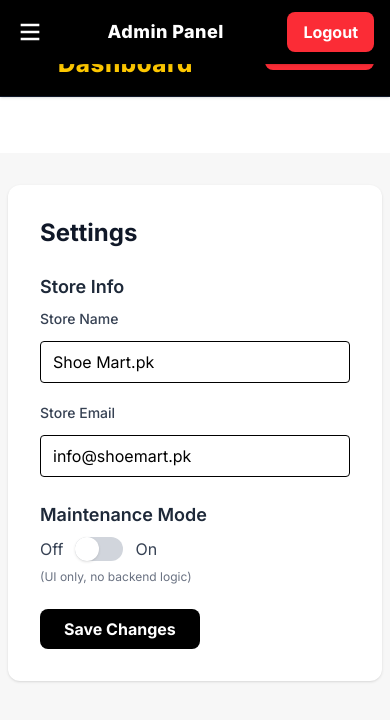
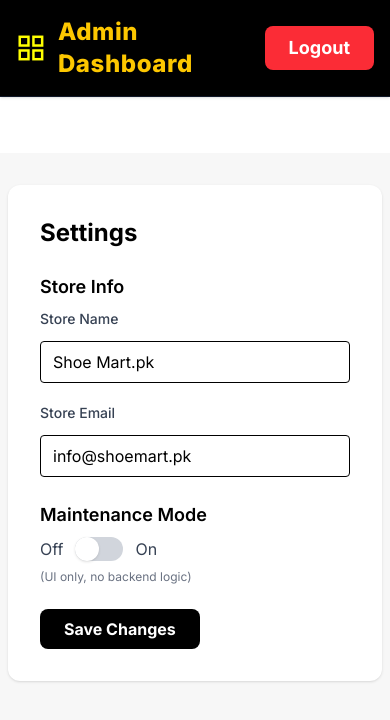
Before and after one commit to waqasahmad18/Shoe-Mart.pk, a Next.js app: page /admin/settings in a window 390 px wide. Shown: the top 720 px of the page. Built offline with nearby package versions, Linux system fonts and the light colour scheme.

Commit message:
UI: Make all admin dashboard tab content headings dark black and bold for mobile visibility

```diff
--- a/src/app/admin/inventory/page.tsx
+++ b/src/app/admin/inventory/page.tsx
@@ -52,7 +52,7 @@ export default function AdminInventoryPage() {
 
   return (
     <div>
-      <h1 className="text-2xl font-bold text-gray-900 mb-8">Inventory</h1>
+      <h1 className="text-2xl font-bold text-black mb-8">Inventory</h1>
       <div className="overflow-x-auto w-full">
         <table className="min-w-full bg-white rounded-xl shadow text-sm md:text-base">
           <thead>
--- a/src/app/admin/layout.tsx
+++ b/src/app/admin/layout.tsx
@@ -53,19 +53,11 @@ export default function AdminLayout({ children }: { children: React.ReactNode })
               onClick={() => setSidebarOpen(false)}
             >
               <span>{link.icon}</span>
-              <span>{link.name}</span>
+              <span className="text-white font-semibold">{link.name}</span>
             </Link>
           ))}
         </nav>
       </aside>
-      {/* Mobile Top Bar */}
-      <div className="md:hidden fixed top-0 left-0 right-0 z-40 bg-black text-white flex items-center justify-between px-4 py-3 shadow">
-        <button onClick={() => setSidebarOpen(true)} className="focus:outline-none">
-          <svg width="28" height="28" fill="none" stroke="currentColor" strokeWidth="2" viewBox="0 0 24 24"><path d="M4 6h16M4 12h16M4 18h16"/></svg>
-        </button>
-        <div className="text-lg font-extrabold tracking-wide">Admin Panel</div>
-        <button onClick={handleLogout} className="bg-red-500 hover:bg-red-600 text-white font-bold px-4 py-2 rounded-lg transition-all">Logout</button>
-      </div>
       {/* Main Content */}
       <div className="flex-1 flex flex-col min-h-screen bg-[#f7f7f7] mt-14 md:mt-0">
         {/* Remove custom admin top bar's logout button, NavbarDashboard handles it */}
--- a/src/app/admin/orders/page.tsx
+++ b/src/app/admin/orders/page.tsx
@@ -64,7 +64,7 @@ export default function AdminOrdersPage() {
 
   return (
     <div className="w-full p-2 md:p-8">
-      <h1 className="text-2xl font-bold mb-6 text-gray-900">Orders</h1>
+      <h1 className="text-2xl font-bold text-black mb-6">Orders</h1>
       {loading ? (
         <div>Loading orders...</div>
       ) : orders.length === 0 ? (
--- a/src/app/admin/page.tsx
+++ b/src/app/admin/page.tsx
@@ -20,25 +20,25 @@ export default function AdminDashboard() {
 
   return (
     <div className="flex flex-col gap-8 w-full p-2 md:p-8">
-      <h1 className="text-2xl font-bold text-gray-900">Welcome to the Admin Dashboard</h1>
+      <h1 className="text-2xl font-bold text-black">Welcome to the Admin Dashboard</h1>
       <div className="grid grid-cols-1 md:grid-cols-3 gap-6 w-full">
         <div className="bg-white rounded-xl shadow p-6 flex flex-col items-center">
           <span className="text-3xl font-bold text-black">
             {productCount === null ? '...' : productCount}
           </span>
-          <span className="text-gray-500 mt-2">Products</span>
+          <span className="text-black mt-2 font-bold">Products</span>
         </div>
         <div className="bg-white rounded-xl shadow p-6 flex flex-col items-center">
           <span className="text-3xl font-bold text-black">
             {orderCount === null ? '...' : orderCount}
           </span>
-          <span className="text-gray-500 mt-2">Orders</span>
+          <span className="text-black mt-2 font-bold">Orders</span>
         </div>
         <div className="bg-white rounded-xl shadow p-6 flex flex-col items-center">
           <span className="text-3xl font-bold text-black">
             {reviewCount === null ? '...' : reviewCount}
           </span>
-          <span className="text-gray-500 mt-2">Customer Reviews</span>
+          <span className="text-black mt-2 font-bold">Customer Reviews</span>
         </div>
       </div>
     </div>
--- a/src/app/admin/products/page.tsx
+++ b/src/app/admin/products/page.tsx
@@ -168,7 +168,7 @@ export default function AdminProductsPage() {
   return (
     <div>
       <div className="flex justify-between items-center mb-8">
-        <h1 className="text-2xl font-bold text-gray-900">Products</h1>
+        <h1 className="text-2xl font-bold text-black mb-8">Products</h1>
         <button className="bg-black text-white px-6 py-2 rounded-lg font-semibold" onClick={() => setShowForm(true)}>Add Product</button>
       </div>
       {/* Product List */}
@@ -212,7 +212,7 @@ export default function AdminProductsPage() {
         <div className="fixed inset-0 bg-black/40 flex items-center justify-center z-50">
           <form className="bg-white rounded-xl shadow-lg p-2 md:p-4 w-full max-w-xl flex flex-col gap-2 relative" onSubmit={handleSubmit}>
             <button type="button" className="absolute top-2 right-2 text-2xl" onClick={() => setShowForm(false)}>&times;</button>
-            <h2 className="text-xl font-bold mb-2">Add Product</h2>
+            <h2 className="text-xl font-bold text-black mb-2">Add Product</h2>
             {error && <div className="text-red-600 text-sm mb-2">{error}</div>}
             <input name="name" value={form.name} onChange={handleInput} required placeholder="Product Name" className="border p-2 py-1.5 rounded" />
             <input name="price" value={form.price} onChange={handleInput} required placeholder="Price" type="number" className="border p-2 py-1.5 rounded" />
--- a/src/app/admin/reviews/page.tsx
+++ b/src/app/admin/reviews/page.tsx
@@ -55,7 +55,7 @@ export default function AdminReviewsPage() {
 
   return (
     <div className="p-4 md:p-8">
-      <h1 className="text-2xl font-bold mb-6">Customer Reviews Moderation</h1>
+      <h1 className="text-2xl font-bold text-black mb-6">Customer Reviews Moderation</h1>
       {loading ? (
         <div>Loading...</div>
       ) : error ? (
--- a/src/app/admin/settings/page.tsx
+++ b/src/app/admin/settings/page.tsx
@@ -8,9 +8,9 @@ export default function AdminSettingsPage() {
 
   return (
     <div className="w-full max-w-xl mx-auto bg-white rounded-xl shadow p-8 mt-6">
-      <h1 className="text-2xl font-bold mb-6 text-gray-900">Settings</h1>
+      <h1 className="text-2xl font-bold text-black mb-6">Settings</h1>
       <div className="mb-6">
-        <h2 className="text-lg font-semibold mb-2 text-gray-800">Store Info</h2>
+        <h2 className="text-lg font-semibold mb-2 text-black">Store Info</h2>
         <div className="flex flex-col gap-3">
           <label className="text-sm font-medium text-gray-700">Store Name</label>
           <input
@@ -29,7 +29,7 @@ export default function AdminSettingsPage() {
         </div>
       </div>
       <div className="mb-6">
-        <h2 className="text-lg font-semibold mb-2 text-gray-800">Maintenance Mode</h2>
+        <h2 className="text-lg font-semibold mb-2 text-black">Maintenance Mode</h2>
         <div className="flex items-center gap-3">
           <span className="text-gray-700">Off</span>
           <button
```
